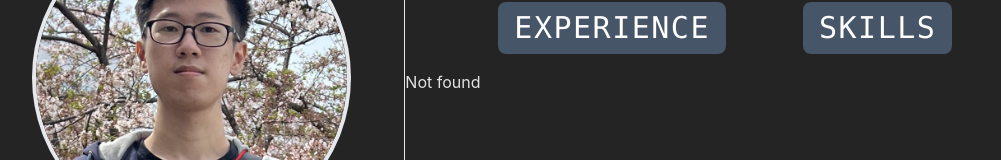
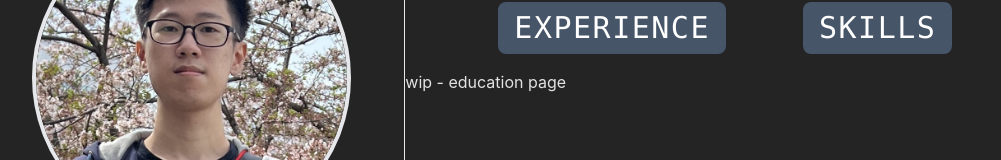
Before and after one commit to edotheepic/edotheepic.github.io, a React (Vite) app: page /#/education in a window 1280 px wide. Before the commit this address had no page. Shown: the part 122-282 px from the top of the page, without its empty margins (128-1129 px from the left). Built offline with nearby package versions, Linux system fonts and the light colour scheme.

Commit message:
Init new pages

```diff
--- a/src/App.jsx
+++ b/src/App.jsx
@@ -2,6 +2,9 @@
 import { Route, HashRouter as Router, Routes } from 'react-router-dom'
 import Layout from './components/Layout'
 import About from './Pages/About'
+import Education from './Pages/Education'
+import Experience from './Pages/Experience'
+import Skills from './Pages/Skills'
 import NoPage from './Pages/NoPage'
 
 function App() {
@@ -12,6 +15,9 @@ function App() {
             <Routes>
                 <Route path='/' element={<Layout/>}>
                     <Route index element={<About/>}></Route>
+                    <Route path="education" element={<Education/>}></Route>
+                    <Route path="experience" element={<Experience/>}></Route>
+                    <Route path="skills" element={<Skills/>}></Route>
                     <Route path="*" element={<NoPage/>}></Route>
                 </Route>
             </Routes>
--- /dev/null
+++ b/src/Pages/Education.jsx
@@ -0,0 +1,8 @@
+export default function Education(params) {
+
+    return(
+        <div>
+            wip - education page
+        </div>
+    )
+};
--- /dev/null
+++ b/src/Pages/Experience.jsx
@@ -0,0 +1,8 @@
+export default function Experience(params) {
+
+    return(
+        <div>
+            wip - experience page
+        </div>
+    )
+};
--- /dev/null
+++ b/src/Pages/Skills.jsx
@@ -0,0 +1,8 @@
+export default function Skills(params) {
+
+    return(
+        <div>
+            wip - skills page
+        </div>
+    )
+};
```
